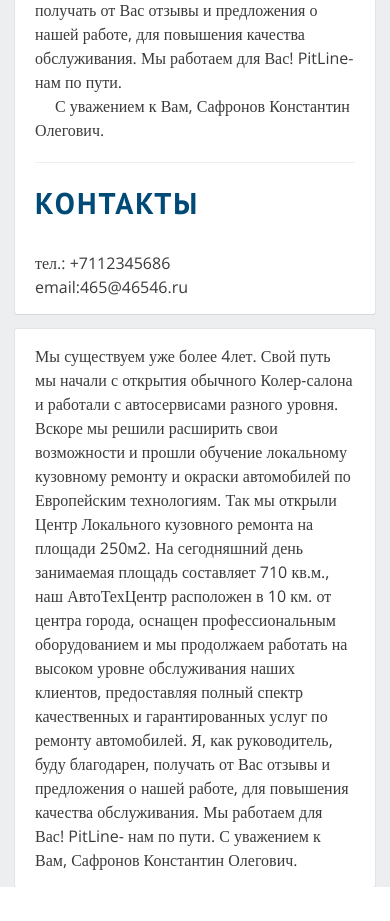
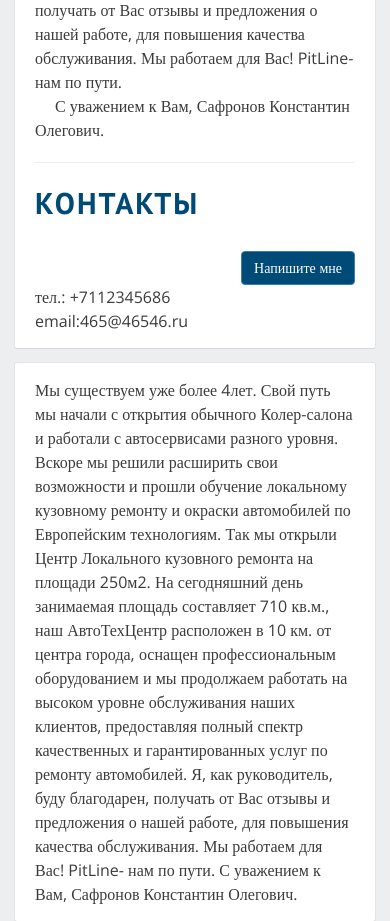
Before and after one commit to che4web/pitline, a Django app: page /director in a window 390 px wide. Shown: the part 1085-2006 px from the top of the page. Before the commit the page ends 1972 px from the top, so only its background shows below. Run offline with Django 3.2, Linux system fonts and the light colour scheme; data comes from the database, SQL or seed files in the repository; some libraries are stand-ins or nearby versions.

Commit message:
add buttom to director

```diff
--- a/app/static/app/content/site.css
+++ b/app/static/app/content/site.css
@@ -641,3 +641,12 @@ opacity: .1;}}
   0% {transform: rotate(0deg) scale(0.7) skew(1deg);opacity: .2;}
   50% {transform: rotate(0deg) scale(1) skew(1deg);opacity: .2;}
   100% {transform: rotate(0deg) scale(0.7) skew(1deg);opacity: .2;}}
+
+.director__contact__coonect {
+float:right;
+text-align:right;
+
+}
+.director__contact__coonect button{
+background-color: #004a77;
+    }
--- a/app/templates/app/director.html
+++ b/app/templates/app/director.html
@@ -18,8 +18,22 @@
                 <div class="page_block">
                 {{object.text_welcome|safe}}
                 <hr>
-                <H2 class="director__contact">Контакты</H2>
-                {{object.contact|linebreaksbr|safe}}
+
+                <div class="row">
+                    <div class="col-md-6">
+                        <h2 class="director__contact">Контакты</h2>
+                    </div>
+                    <div class="col-md-6 director__contact__coonect">
+                        <button type="button" class="btn btn-primary" onclick="send_msg_director()">Напишите мне</button>
+                    </div>
+                </div>
+                <div class="row">
+                    <div class="col-md-12">
+                        {{object.contact|linebreaksbr|safe}}
+                    </div>
+                </div>
+
+
             </div>
             </div>
         </div>
@@ -34,4 +48,34 @@
     </div>
 </div>
 
+
+<div id="question" class="modal question">
+    <div class="modal-box">
+        <div class="modal-title">
+            Задать вопрос
+            <span>заполните форму и мы обязательно свяжемся с вами!</span>
+        </div>
+        <form id="callbacks" name="callbacks" action="/sender.php">
+            <input type="hidden" name="referer" value="http://pitline59.ru/">
+            <div class="form_left">
+                <label class="name right required"><input type="text" name="name" class="input_name" placeholder="ваше имя" /></label>
+                <label class="email right"><input type="text" name="send" class="input_email" placeholder="ваш e-mail" /></label>
+                <label class="phone right required"><input type="text" name="phone" class="input_phone" placeholder="ваш телефон" /></label>
+            </div>
+            <div class="form_right">
+                <textarea placeholder="ваш вопрос"></textarea>
+            </div>
+            <div class="clear"></div>
+            <input class="bttn button" type="button" name="question" value="Задать вопрос" />
+        </form>
+    </div>
+</div>
+
+<script>
+
+    function send_msg_director() {
+        $('#question').modal('toggle');
+        };
+</script>
+
 {%endblock%}
```
Also changed, not shown: 4 other files.
